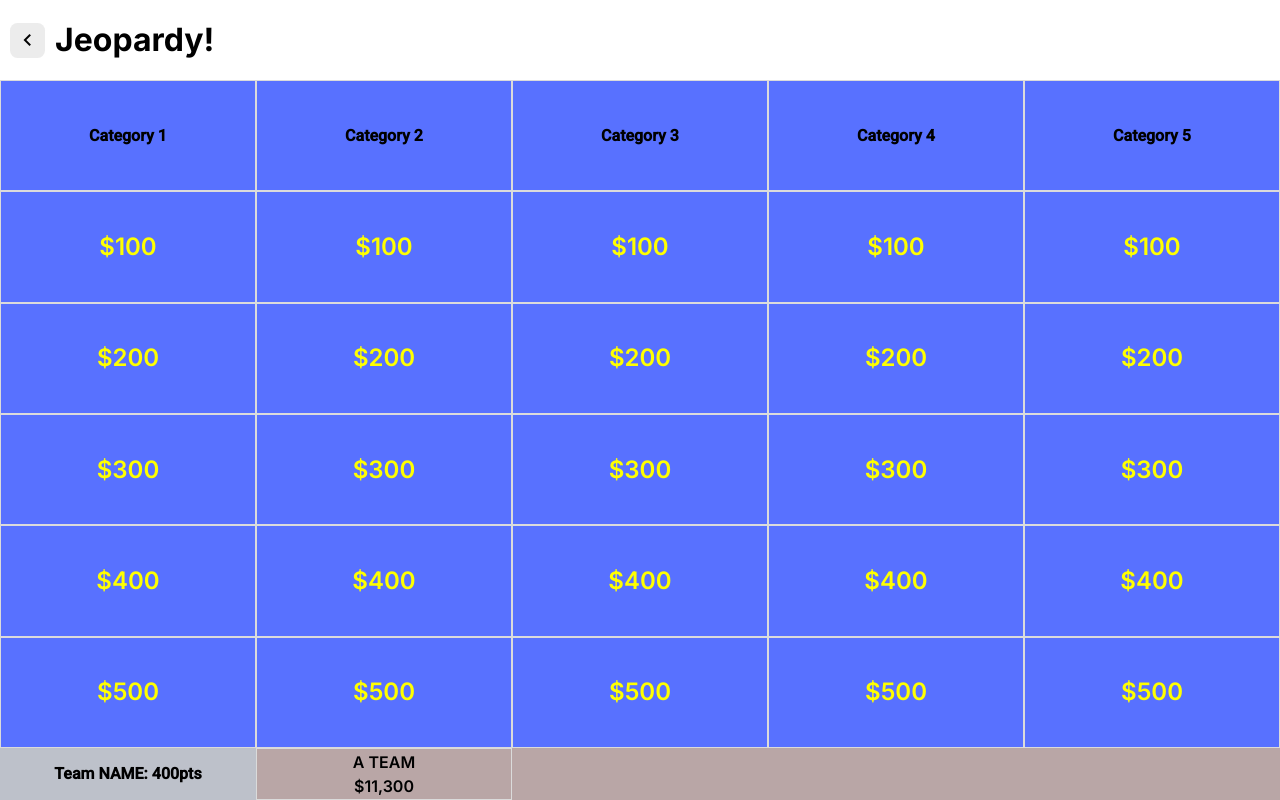
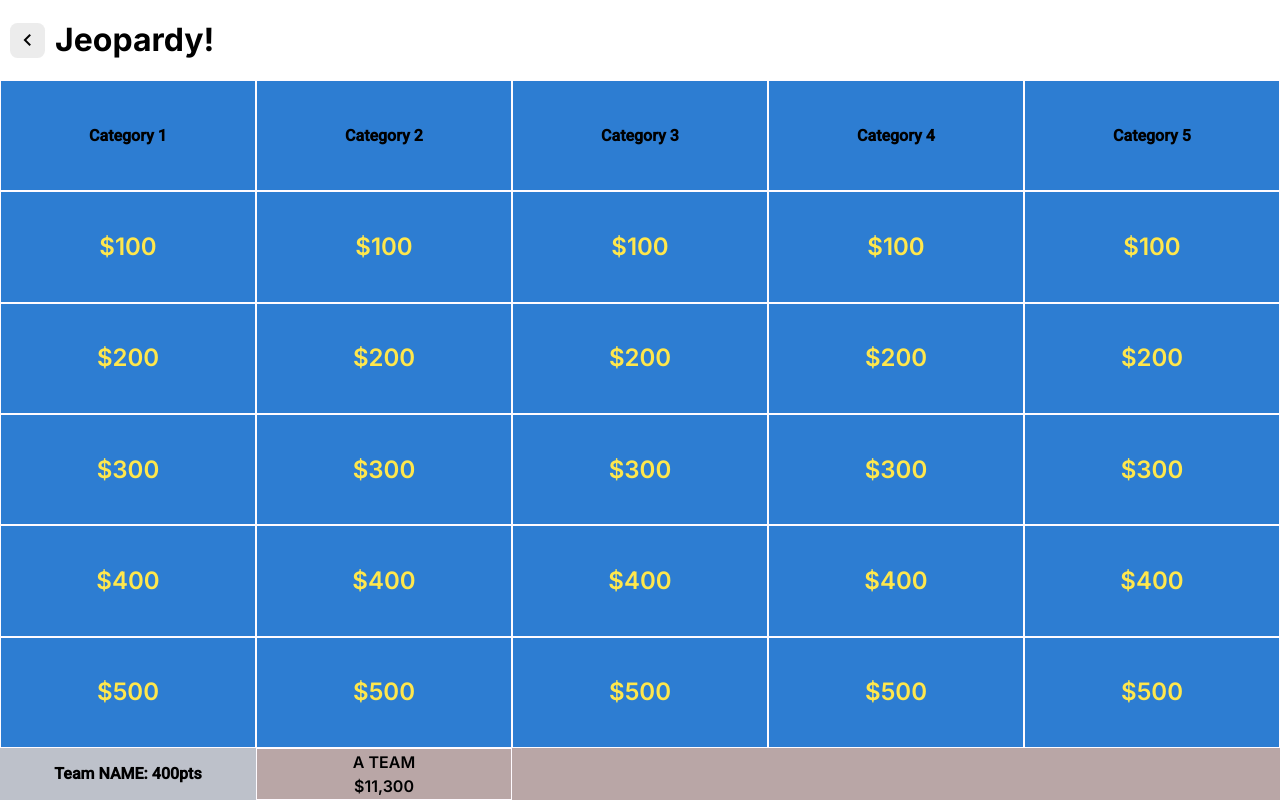
Before and after one commit to EricPezzulo/Learn-Angular, an Angular app: page /jeopardy in a window 1280 px wide. Both pictures are taken after a click on the button "New Game". Built offline with nearby package versions, Linux system fonts and the light colour scheme.

Commit message:
adding to board

```diff
--- a/src/app/add-jeopardy-question/add-jeopardy-question.component.html
+++ b/src/app/add-jeopardy-question/add-jeopardy-question.component.html
@@ -6,7 +6,7 @@
   <div
     [@openDialog]="isOpen ? 'open' : 'closed'"
     (click)="$event.stopPropagation()"
-    [ngClass]="isEditCategoryNameView ? 'dialog-box-category' : ''"
+    class='dialog-box-category'
   >
     <div *ngIf="isEditCategoryNameView">
       <div class="category-container">
@@ -23,6 +23,15 @@
         />
         <button (click)="submitCategory()" class="submit-btn">Submit</button>
       </div>
+    </div>
+    <div *ngIf="isEditQuestionView">
+      <p>Question:</p>
+      <p>Possible answers:</p>
+      <p>A:</p>
+      <p>B:</p>
+      <p>C:</p>
+      <p>D:</p>
+
     </div>
 
     <!-- <p>Add Jeopardy Question to "CategoryX, ValueX"</p>
--- a/src/app/add-jeopardy-question/add-jeopardy-question.component.ts
+++ b/src/app/add-jeopardy-question/add-jeopardy-question.component.ts
@@ -52,11 +52,12 @@ export class AddJeopardyQuestionComponent {
   }
 
   @Input() isEditCategoryNameView!: boolean;
-
+  @Input() isEditQuestionView!:boolean;
   openDialog() {
     this.isBackdropOpen = true;
     this.isOpen = true;
     this.focusInput();
+
     console.log(this.isEditCategoryNameView);
   }
   closeDialog() {
@@ -83,6 +84,7 @@ export class AddJeopardyQuestionComponent {
     // console.log(this.elemList)
   }
   clearInput() {
-    this.inputElement.nativeElement.value = '';
+    if(this.inputElement){
+    this.inputElement.nativeElement.value = '';}
   }
 }
--- a/src/app/jeopardy-game-board/jeopardy-game-board.component.html
+++ b/src/app/jeopardy-game-board/jeopardy-game-board.component.html
@@ -19,11 +19,11 @@
         <th class="category-title">Category 5</th>
       </tr>
       <tr>
-        <td>$100</td>
-        <td>$100</td>
-        <td>$100</td>
-        <td>$100</td>
-        <td>$100</td>
+        <td (click)="editTableCell({ A: 1 })">$100</td>
+        <td (click)="editTableCell({ A: 2 })">$100</td>
+        <td (click)="editTableCell({ A: 3 })">$100</td>
+        <td (click)="editTableCell({ A: 4 })">$100</td>
+        <td (click)="editTableCell({ A: 5 })">$100</td>
       </tr>
 
       <tr>
@@ -67,6 +67,6 @@
   </table>
 </div>
 <app-add-jeopardy-question
-  isEditCategoryNameView="isEditCategoryNameView"
-  (onEditCategoryNameView)="onEditCategoryNameView()"
+  [isEditCategoryNameView]="isEditCategoryNameView"
+  [isEditQuestionView]="isEditQuestionView"
 ></app-add-jeopardy-question>
--- a/src/app/jeopardy-game-board/jeopardy-game-board.component.scss
+++ b/src/app/jeopardy-game-board/jeopardy-game-board.component.scss
@@ -1,3 +1,12 @@
+$SteelBlue: #2D7DD2;
+$LapisLazuil: #225F9E;
+$IndigoDye: #1D5084;
+$Black: #000;
+$Maize: #FFE74C;
+$AshGray:#B0C0BC;
+$Snow: #FFFBFF;
+
+
 html,
 body,
 div {
@@ -18,7 +27,7 @@ table {
   height: 100%;
   flex-grow: 1;
   border-collapse: collapse;
-  background: #5871ff;
+  background: $SteelBlue;
   table-layout: fixed;
 }
 
@@ -34,7 +43,7 @@ td,
 .category-title {
   width: 100%;
   height: 100%;
-  border: 1px solid rgb(219, 219, 219);
+  border: 1px solid $Snow;
   text-align: center;
   vertical-align: middle;
   display: flex;
@@ -47,7 +56,7 @@ tr {
     font-size: 1.5rem;
     font-weight: 600;
     font-family: "Inter", sans-serif;
-    color: rgb(255, 255, 0);
+    color: $Maize;
   }
 }
 tbody {
--- a/src/app/jeopardy-game-board/jeopardy-game-board.component.ts
+++ b/src/app/jeopardy-game-board/jeopardy-game-board.component.ts
@@ -52,7 +52,7 @@ export class JeopardyGameBoardComponent {
   onEditCategoryNameView() {
     this.isEditCategoryNameView = true;
     this.isEditQuestionView = false;
-    console.log(this.isEditCategoryNameView);
+    // console.log(this.isEditCategoryNameView);
   }
 
   onEditQuestionView() {
@@ -63,9 +63,15 @@ export class JeopardyGameBoardComponent {
   editTableCell(tableCell: any) {
     // if object value == 0 then open category view
     if (Object.entries(tableCell)[0][1] === 0) {
+      this.onEditCategoryNameView()
     }
-    // open dialog
+    if(Object.entries(tableCell)[0][1]!==0){
+      this.onEditQuestionView()
+    }
+
+
     this.inputPrompt.openDialog();
+
     // if (this.promptInput) {
     //   this.gameData.categories[0].categoryName = this.promptInput;
     // }
```
